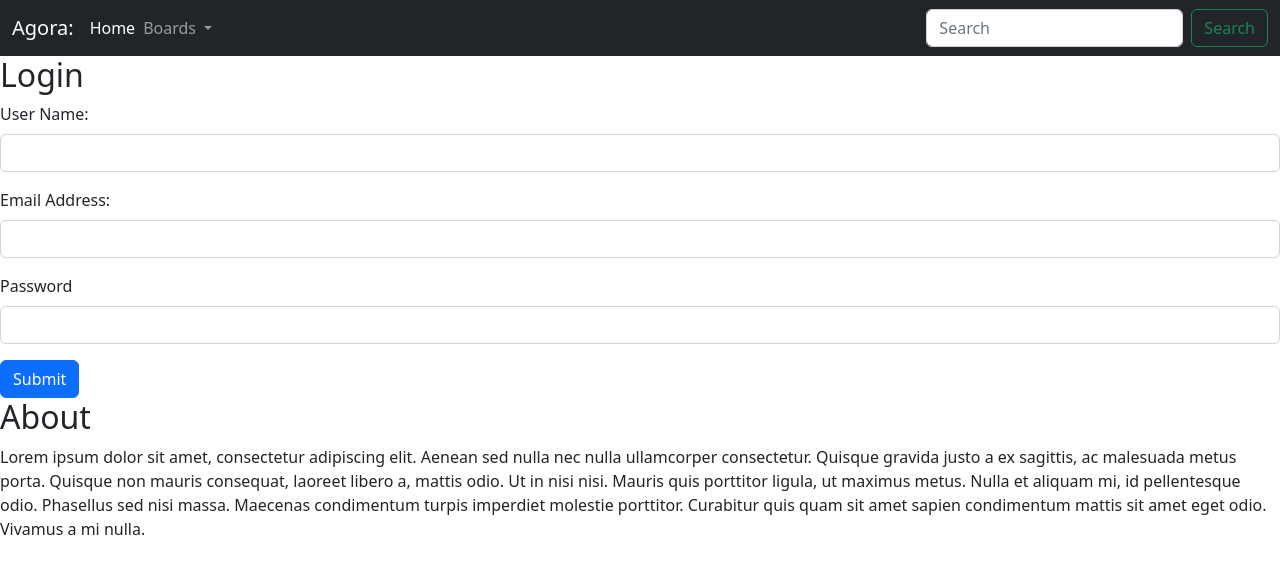
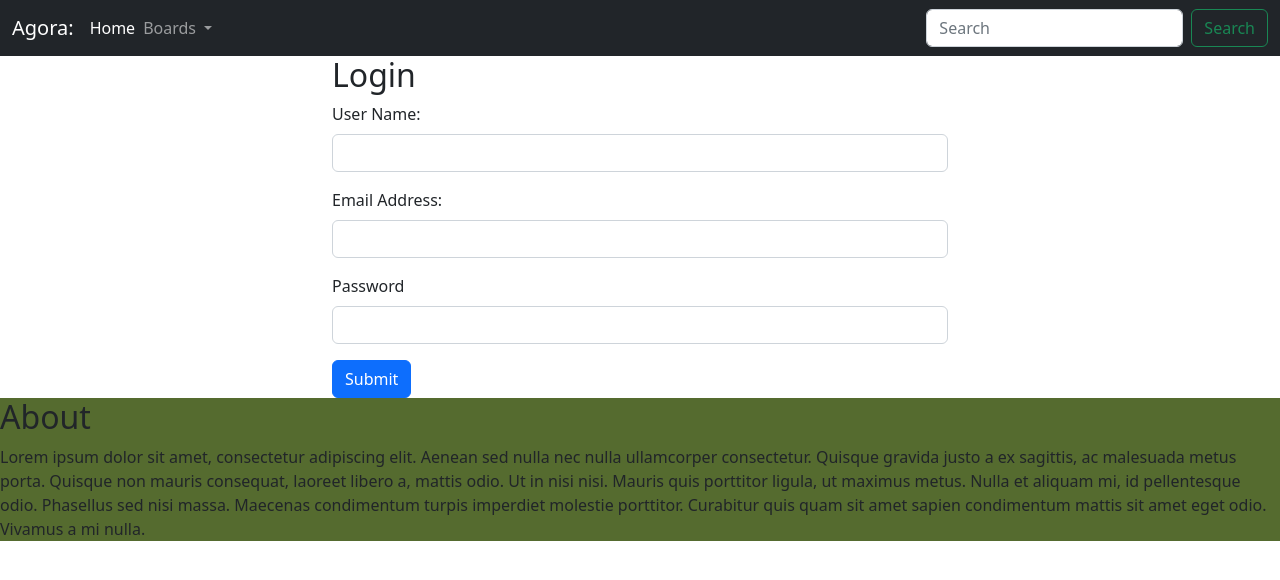
Before and after one commit to mcfoote/agoraWebForum, a website: page public/index.html in a window 1280 px wide. Drawn offline with nearby package versions, Linux system fonts and the light colour scheme.

Commit message:
work on front end

```diff
--- a/public/assets/css/indexStyle.css
+++ b/public/assets/css/indexStyle.css
@@ -0,0 +1,7 @@
+#aboutBox {
+   background-color: darkolivegreen;
+}
+
+#aboutBox {
+    background-color: darkolivegreen;
+ }
--- a/public/index.html
+++ b/public/index.html
@@ -42,7 +42,7 @@
 
     </header>
 
-    <form id="loginForm-dark bg-dark">
+    <form id="loginForm" class ="container col-lg-6">
         <div class="sectionHeading">
             <h2>Login</h2>
         </div>
```
